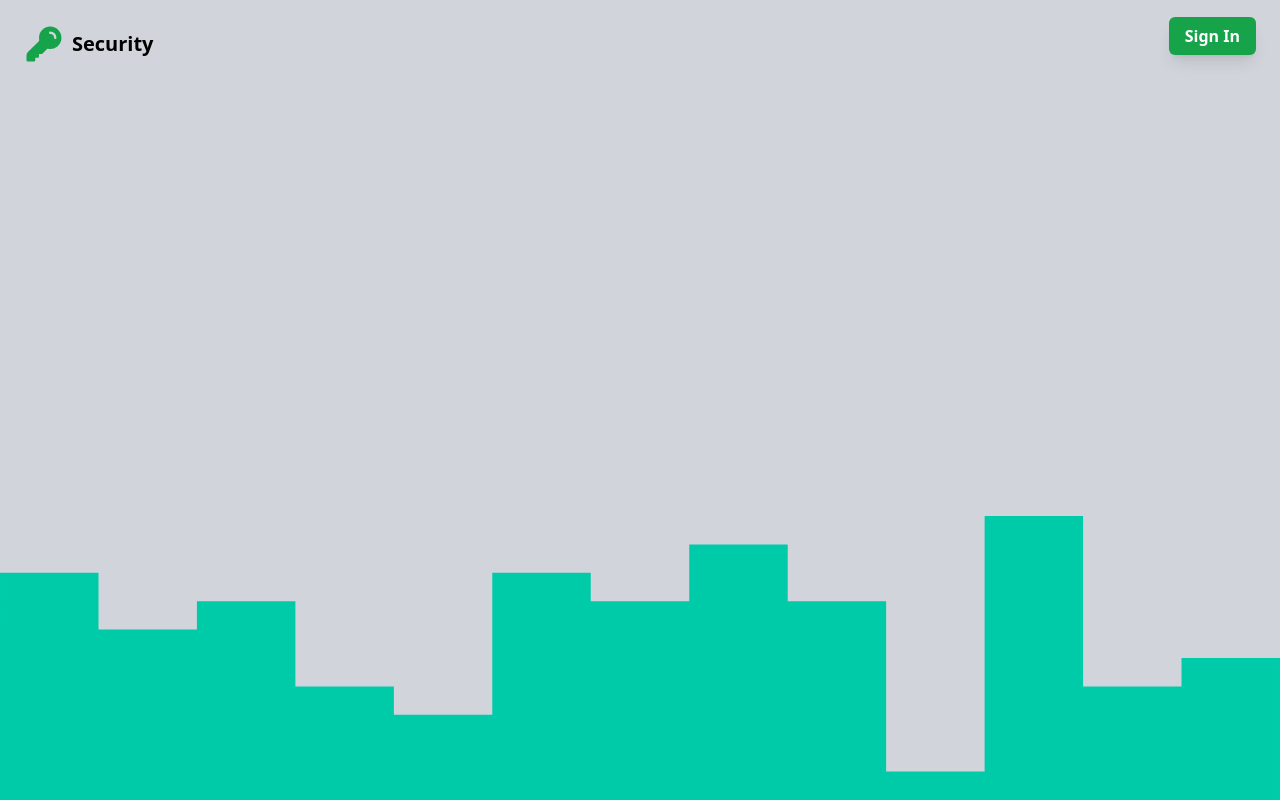
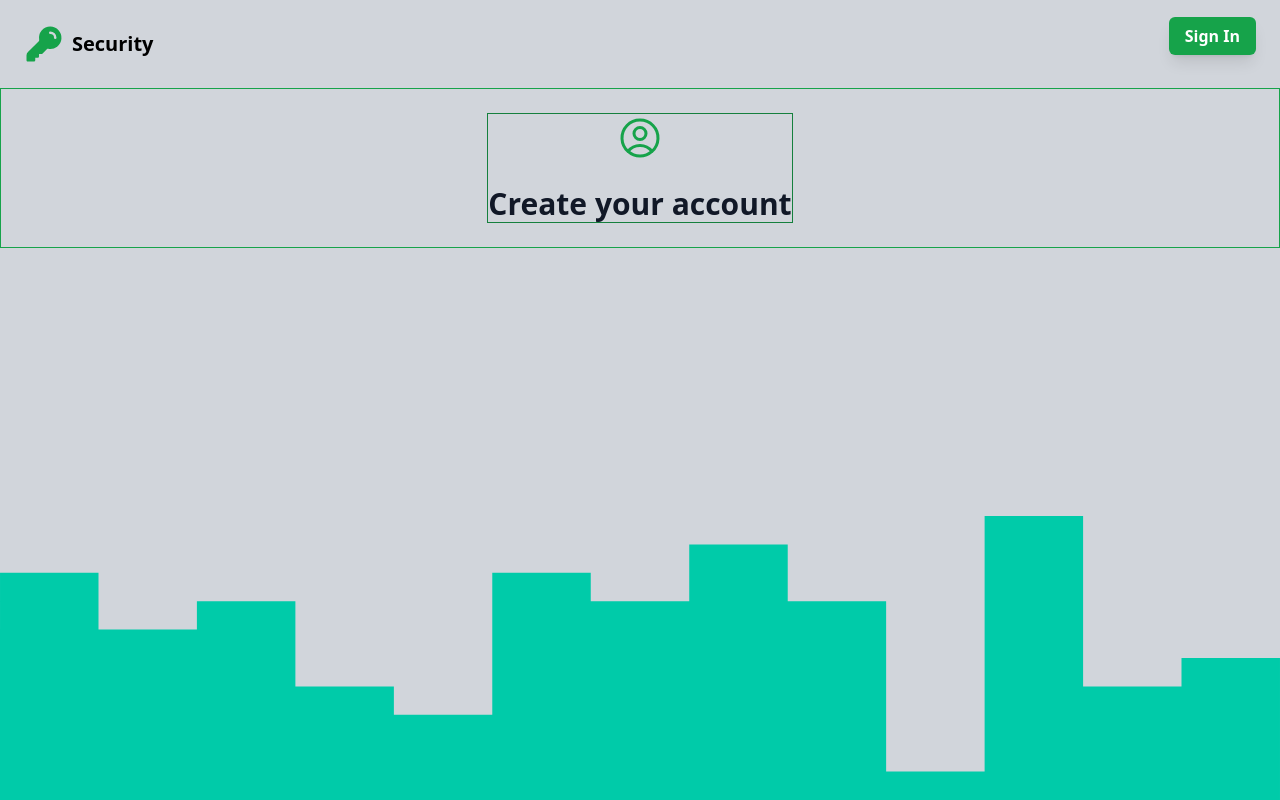
Before and after one commit to vvaxcoder/tailwind-form-example, a website: page index.html in a window 1280 px wide. Drawn offline with Linux system fonts and the light colour scheme.

Commit message:
Start working on center block
Start working on center block

```diff
--- a/index.html
+++ b/index.html
@@ -36,5 +36,18 @@
           transition duration-150 ease-in-out" href="#">Sign In</a>
       </div>
     </div>
+
+    <div class="flex flex-col justify-center border border-green-600 p-6">
+      <div class="border border-green-700 mx-auto max-w-md">
+        <svg class="h-12 text-green-600 mx-auto" xmlns="http://www.w3.org/2000/svg" fill="none" viewBox="0 0 24 24" stroke-width="1.5" stroke="currentColor">
+          <path stroke-linecap="round" stroke-linejoin="round" d="M17.982 18.725A7.488 7.488 0 0 0 12 15.75a7.488 7.488 0 0 0-5.982 2.975m11.963 0a9 9 0 1 0-11.963 0m11.963 0A8.966 8.966 0 0 1 12 21a8.966 8.966 0 0 1-5.982-2.275M15 9.75a3 3 0 1 1-6 0 3 3 0 0 1 6 0Z" />
+        </svg>
+
+        <h2 class="text-3xl font-bold text-gray-900 mt-6">Create your account</h2>
+      </div>
+
+      <!-- registration form here -->
+      <div></div>
+    </div>
   </body>
 </html>
```
Also changed, not shown: output.css.
